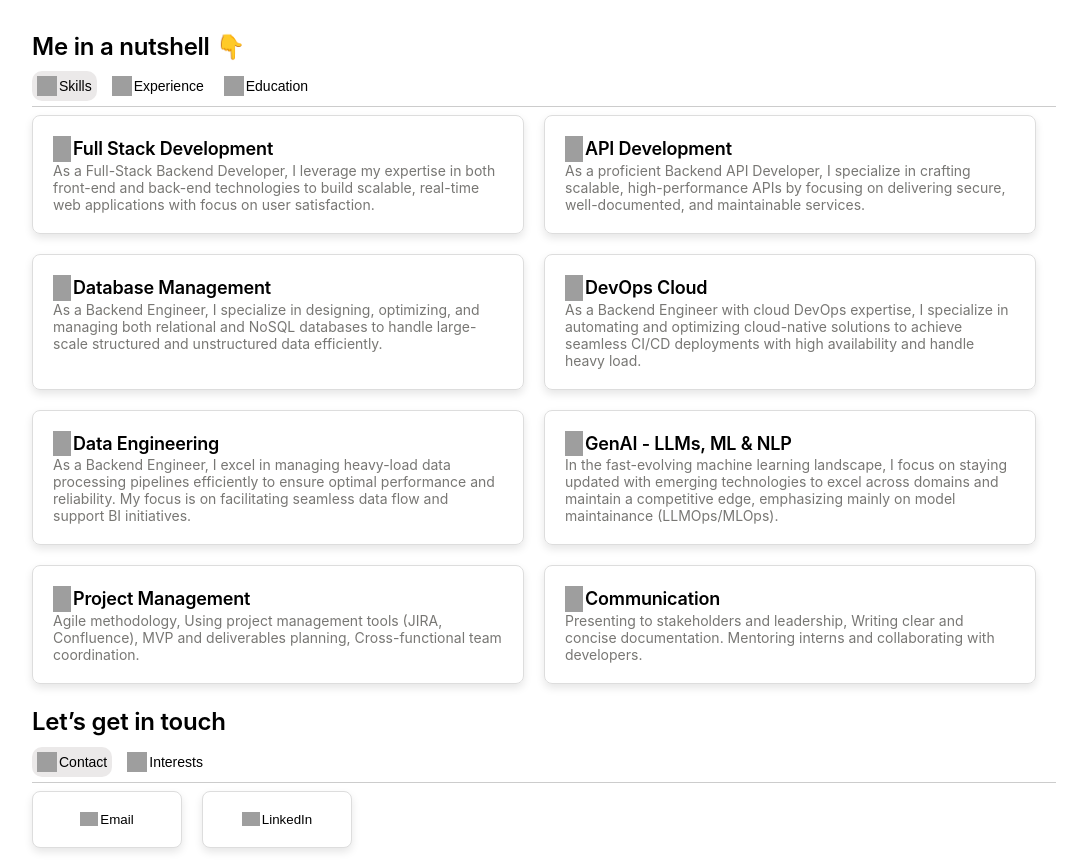
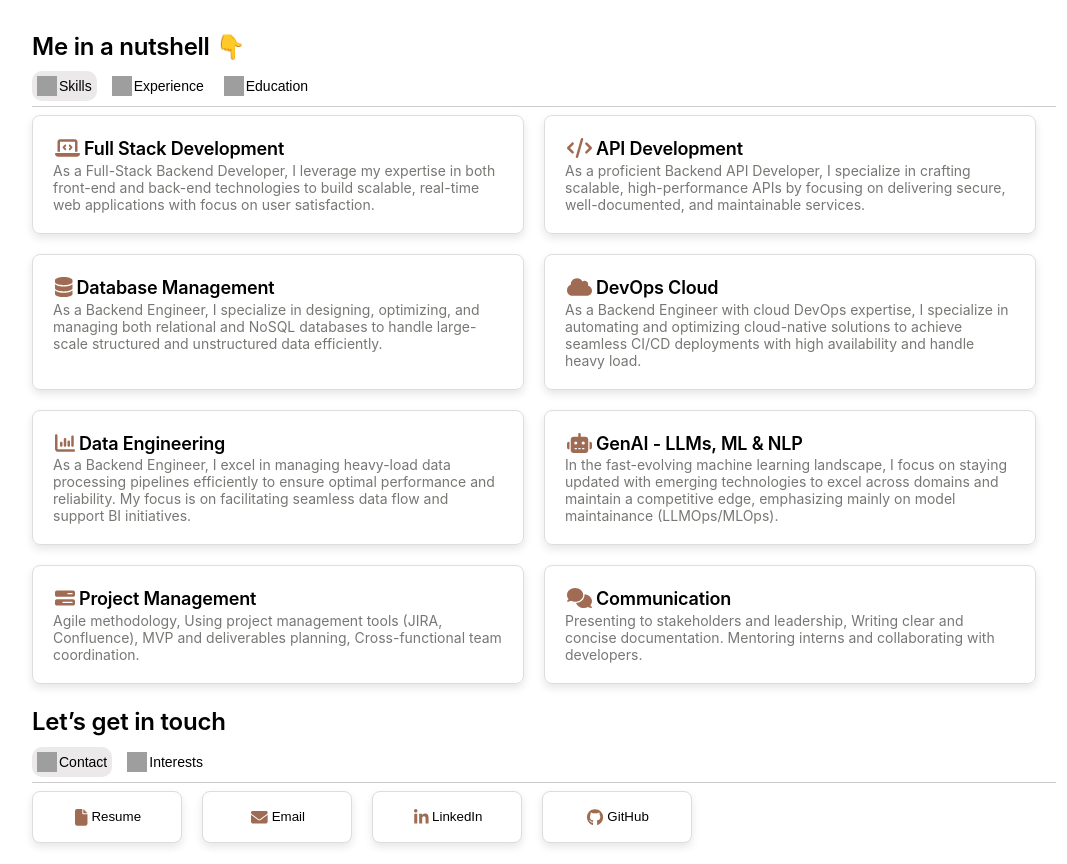
Before and after one commit to sairamkiran9/myportfolio, a React (Create React App) app: page / in a window 1280 px wide. Shown: the part 781-1645 px from the top of the page, without its empty margins (96-1163 px from the left). Built offline with nearby package versions, Linux system fonts and the light colour scheme; grey boxes are pictures that could not be loaded.

Commit message:
icon fix

```diff
--- a/package.json
+++ b/package.json
@@ -3,6 +3,9 @@
   "version": "0.1.0",
   "private": true,
   "dependencies": {
+    "@fortawesome/free-brands-svg-icons": "^6.6.0",
+    "@fortawesome/free-solid-svg-icons": "^6.6.0",
+    "@fortawesome/react-fontawesome": "^0.2.2",
     "@testing-library/jest-dom": "^5.17.0",
     "@testing-library/react": "^13.4.0",
     "@testing-library/user-event": "^13.5.0",
--- a/src/components/About.js
+++ b/src/components/About.js
@@ -1,62 +1,64 @@
 import React, { useState } from "react";
 import '../styles/More.css';
 import AboutTemplate from "./AboutTemplate";
+import { faBarsProgress, faBolt, faChartColumn, faChartSimple, faCloud, faCode, faColumns, faComments, faDatabase, faGraduationCap, faLaptop, faLaptopCode, faRobot, faSatellite, faSeedling, faSpaceShuttle, faTowerBroadcast } from '@fortawesome/free-solid-svg-icons'
+import { faGoogleScholar } from '@fortawesome/free-brands-svg-icons'
 
 const About = () => {
     const skills = [
         {
             title: "Full Stack Development",
             summary: "As a Full-Stack Backend Developer, I leverage my expertise in both front-end and back-end technologies to build scalable, real-time web applications with focus on user satisfaction.",
-            icon: "https://www.notion.so/icons/laptop_computer_yellow.svg",
+            icon: faLaptopCode,
             class: "skill",
             content: "On the front-end, I specialize in HTML, CSS, and JavaScript, using the ReactJS framework to create dynamic, responsive, and interactive user interfaces. For the back-end, I am proficient in Python frameworks like Django and Flask, as well as NodeJS, enabling me to develop robust APIs and handle server-side logic, including real-time data streaming. My approach emphasizes seamless integration between client and server, ensuring optimal performance and user experience. I am dedicated to delivering full-stack solutions that align with business objectives, providing comprehensive functionality and a smooth, engaging user journey.",
         },
         {
             title: "API Development",
             summary: "As a proficient Backend API Developer, I specialize in crafting scalable, high-performance APIs by focusing on delivering secure, well-documented, and maintainable services.",
-            icon: "https://www.notion.so/icons/command-line_yellow.svg",
+            icon: faCode,
             class: "skill",
             content: "By using Python (Flask, FastAPI), Django Rest Framework, and Java Spring Boot. My approach integrates best practices in RESTful design, ensuring intuitive and efficient endpoints. I am proficient in implementing advanced security protocols, including OAuth, Role-Based Access Control (RBAC), and JSON Web Tokens (JWT), to safeguard data integrity and user privacy. I leverage asynchronous processing to boost performance, especially in microservices architectures, ensuring optimal scalability and reliability. Additionally, I utilize tools such as Postman and Swagger (OpenAPI) for comprehensive API documentation and testing, streamlining integration processes. I am committed to crafting solutions that drive digital transformation and deliver exceptional business value, continuously learning to integrate cutting-edge technologies that enhance functionality and user experience.",
         },
         {
             title: "Database Management",
             summary: "As a Backend Engineer, I specialize in designing, optimizing, and managing both relational and NoSQL databases to handle large-scale structured and unstructured data efficiently.",
-            icon: "https://www.notion.so/icons/barcode_yellow.svg",
+            icon: faDatabase,
             class: "skill",
             content: "My approach to database development ensures the systems are highly scalable, secure, and maintainable, with continuous monitoring and optimization to meet business needs and support rapid growth. In PostgreSQL and OracleDB, I focus on query optimization through indexing and query profiling, fine-tuning complex queries, and improving database views for faster data retrieval. I leverage range-based partitioning to distribute large datasets across multiple partitions, which enhances performance by reducing I/O operations on massive tables. In MongoDB, I utilize sharding to horizontally scale databases and ensure high availability, while also optimizing indexes to manage schema-less data more efficiently. ",
         },
         {
             title: "DevOps Cloud",
             summary: "As a Backend Engineer with cloud DevOps expertise, I specialize in automating and optimizing cloud-native solutions to achieve seamless CI/CD deployments with high availability and handle heavy load.",
-            icon: "https://www.notion.so/icons/cloud_yellow.svg",
+            icon: faCloud,
             class: "skill",
             content: "My expertise lies in leveraging AWS and modern DevOps tools to enhance development workflows and ensure reliable application performance. I design and implement robust CI/CD pipelines using Jenkins, focusing on code coverage, linting, and image signing solutions to address vulnerabilities. My experience includes optimizing throughput for cloud-native applications while ensuring observability through tools like Prometheus. By utilizing Docker for containerization and integrating version control systems, I foster collaboration and streamline deployment processes, resulting in efficient, scalable solutions that align with business objectives.",
         },
         {
             title: "Data Engineering",
             summary: "As a Backend Engineer, I excel in managing heavy-load data processing pipelines efficiently to ensure optimal performance and reliability. My focus is on facilitating seamless data flow and support BI initiatives.",
-            icon: "https://www.notion.so/icons/chart_yellow.svg",
+            icon: faChartColumn,
             class: "skill",
             content: "I specialize in data modeling and analysis, utilizing ETL processes with PySpark on AWS Glue for robust data transformation. My experience includes streaming data using AWS Kinesis, enabling real-time analytics and insights. I also automate ETL workflows with Apache Airflow on-premises and AWS Step Functions, ensuring streamlined data integration and processing. This comprehensive approach allows me to deliver high-quality data solutions that empower organizations to make data-driven decisions.",
         },
         {
             title: "GenAI - LLMs, ML & NLP",
             summary: "In the fast-evolving machine learning landscape, I focus on staying updated with emerging technologies to excel across domains and maintain a competitive edge, emphasizing mainly on model maintainance (LLMOps/MLOps).",
-            icon: "https://www.notion.so/icons/robot_yellow.svg",
+            icon: faRobot,
             class: "skill",
             content: "I have experience in fine-tuning large language models (LLMs) for various applications, including embedding generation and text-to-image synthesis. Additionally, I have experience with AIOps forecasting, utilizing system resource data to predict performance issues proactively. My proof of concept (POC) using Long Short-Term Memory (LSTM) networks on utility management data demonstrates my ability to leverage deep learning for time-series forecasting, contributing to smarter decision-making and resource optimization.",
         },
         {
             title: "Project Management",
             summary: "Agile methodology, Using project management tools (JIRA, Confluence), MVP and deliverables planning, Cross-functional team coordination.",
-            icon: "https://www.notion.so/icons/activity_rectangle_yellow.svg",
+            icon: faBarsProgress,
             class: "skill",
             content: ".",
         },
         {
             title: "Communication",
             summary: "Presenting to stakeholders and leadership, Writing clear and concise documentation. Mentoring interns and collaborating with developers.",
-            icon: "https://www.notion.so/icons/megaphone_yellow.svg",
+            icon: faComments,
             class: "skill",
             content: ".",
         },
@@ -69,7 +71,7 @@ const About = () => {
             dates: "May 2024 - Present",
             location: "Tallahasse, FL",
             summary: "",
-            icon: "",
+            icon: faSeedling,
             content: "",
         },
         {
@@ -78,7 +80,7 @@ const About = () => {
             dates: "Dec 2022 - May 2024",
             location: "Tallahasse, FL",
             summary: "",
-            icon: "",
+            icon: faBolt,
             content: "",
         },
         {
@@ -87,7 +89,7 @@ const About = () => {
             dates: "Jul 2021 - Jul 2022",
             location: "Pune, India",
             summary: "",
-            icon: "",
+            icon: faTowerBroadcast,
             content: "",
         },
         {
@@ -96,7 +98,7 @@ const About = () => {
             dates: "Mar 2020 - Jun 2021",
             location: "Sriharikota, India",
             summary: "",
-            icon: "",
+            icon: faSatellite,
             content: "",
         }
     ];
@@ -108,7 +110,7 @@ const About = () => {
             dates: "2022 - 2024",
             location: "Tallahasse, FL",
             summary: "",
-            icon: "",
+            icon: faGraduationCap,
             content: "",
         },
         {
@@ -117,7 +119,7 @@ const About = () => {
             dates: "2017 - 2021",
             location: "Kerala, India",
             summary: "",
-            icon: "",
+            icon: faGoogleScholar,
             content: "",
         },
     ];
--- a/src/components/AboutTemplate.js
+++ b/src/components/AboutTemplate.js
@@ -1,5 +1,6 @@
 import React from "react";
 import '../styles/AboutTemplate.css';
+import { FontAwesomeIcon } from '@fortawesome/react-fontawesome'
 
 const AboutTemplate = ({ data }) => {
     return (
@@ -8,7 +9,7 @@ const AboutTemplate = ({ data }) => {
                 {data.map((item, index) => (
                     <div className="about-card" key={index}>
                         <div className={`about-card-title ${item.class}`}>
-                            { item.icon && <img className="about-icon" src={item.icon} alt="Icon" />}
+                            { item.icon && <FontAwesomeIcon className='about-icon' icon={item.icon} size='lg' style={{color: "#9f6b53",}} />}
                             <h3>{item.title}</h3>
                         </div>
                         <p className="about-card-subtitle">{item.subtitle}</p>
--- a/src/components/ContactTemplate.js
+++ b/src/components/ContactTemplate.js
@@ -1,4 +1,5 @@
 import React from "react";
+import { FontAwesomeIcon } from '@fortawesome/react-fontawesome'
 import '../styles/ContactTemplate.css'
 
 const ContactTemplate = ({ contacts }) => {
@@ -15,11 +16,7 @@ const ContactTemplate = ({ contacts }) => {
                         >
                             <div className="contact-card-content">
                                 {contact.icon && (
-                                    <img
-                                        className="contact-icon"
-                                        src={contact.icon}
-                                        alt={`${contact.title} icon`}
-                                    />
+                                    <FontAwesomeIcon className='contact-icon' icon={contact.icon} size='lg' style={{color: "#9f6b53",}} />
                                 )}
                                 {contact.title && (
                                     <a href={contact.url}>{contact.title}</a>
--- a/src/components/More.js
+++ b/src/components/More.js
@@ -1,20 +1,34 @@
 import React, { useState } from "react";
 import ContactTemplate from "./ContactTemplate";
+import { faBowlFood, faEnvelope, faFile, faHatCowboy } from '@fortawesome/free-solid-svg-icons'
+import { faLinkedinIn, faGithub } from '@fortawesome/free-brands-svg-icons'
 import '../styles/More.css';
 
 const More = () => {
     const contacts = [
         {
+            title: "Resume",
+            url: "https://www.linkedin.com/in/kiran-muppana/",
+            icon: faFile,
+            content: "https://www.linkedin.com/in/kiran-muppana/",
+        },
+        {
             title: "Email",
             url: "mailto:kiranmuppana36@gmail.com",
-            icon: "https://www.notion.so/icons/mail_yellow.svg",
+            icon: faEnvelope,
             content: "kiranmuppana36@gmail.com",
         },
         {
             title: "LinkedIn",
             url: "https://www.linkedin.com/in/kiran-muppana/",
-            icon: "https://www.notion.so/icons/user_yellow.svg",
+            icon: faLinkedinIn,
             content: "https://www.linkedin.com/in/kiran-muppana/",
+        },
+        {
+            title: "GitHub",
+            url: "https://github.com/sairamkiran9",
+            icon: faGithub,
+            content: "https://github.com/sairamkiran9",
         },
     ];
 
@@ -22,13 +36,13 @@ const More = () => {
         {
             title: "Cooking",
             url: "",
-            icon: "https://www.notion.so/icons/apron_yellow.svg",
+            icon: faBowlFood,
             content: "I enjoy experimenting with different recipes.",
         },
         {
             title: "Dancing",
             url: "",
-            icon: "https://www.notion.so/icons/people_yellow.svg",
+            icon: faHatCowboy,
             content: "Dancing helps me stay active and creative.",
         },
     ];
--- a/src/styles/AboutTemplate.css
+++ b/src/styles/AboutTemplate.css
@@ -26,7 +26,8 @@
 }
 
 .about-icon {
-    width: 18px;
+    padding: 2px;
+    /* width: 18px; */
 }
 
 .about-card h3 {
@@ -61,7 +62,7 @@
     left: 0;
     width: 100%;
     height: 100%;
-    background: linear-gradient(0deg, rgba(231, 182, 46, 0.7), rgba(248, 0, 0, 0.3));
+    background: linear-gradient(0deg, #ddd, #eee);
     color: black;
     padding: 20px;
     box-sizing: border-box;
--- a/src/styles/ContactTemplate.css
+++ b/src/styles/ContactTemplate.css
@@ -13,7 +13,7 @@
     background-color: white;
     border: 1px solid #ddd;
     border-radius: 8px;
-    padding: 20px;
+    padding: 15px;
     min-width: 150px;
     box-shadow: 0 4px 8px rgba(0, 0, 0, 0.1);
 }
@@ -23,7 +23,7 @@
 }
 
 .contact-icon {
-    width: 18px;
+    padding: 2px;
 }
 
 .contact-card h3 {
```
Also changed, not shown: 1 other file (tests, documents, lock files or other folders).
